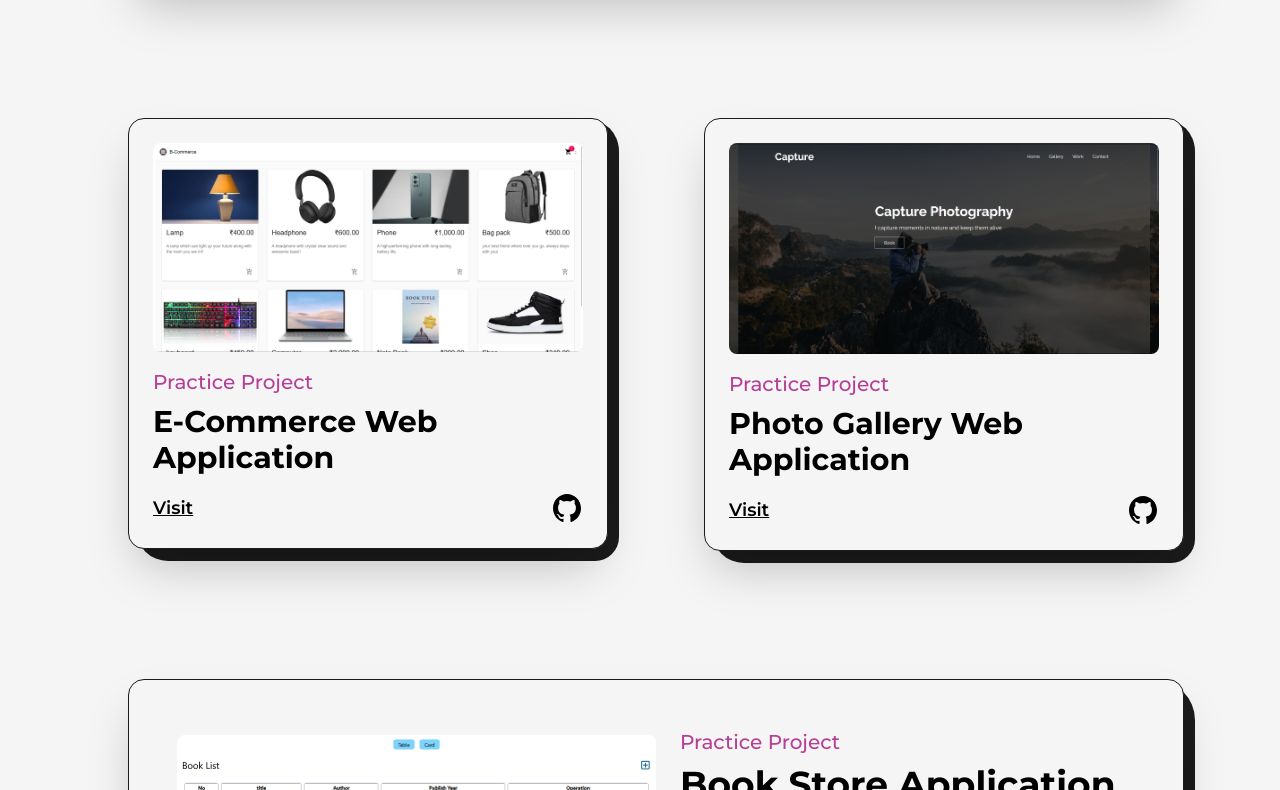
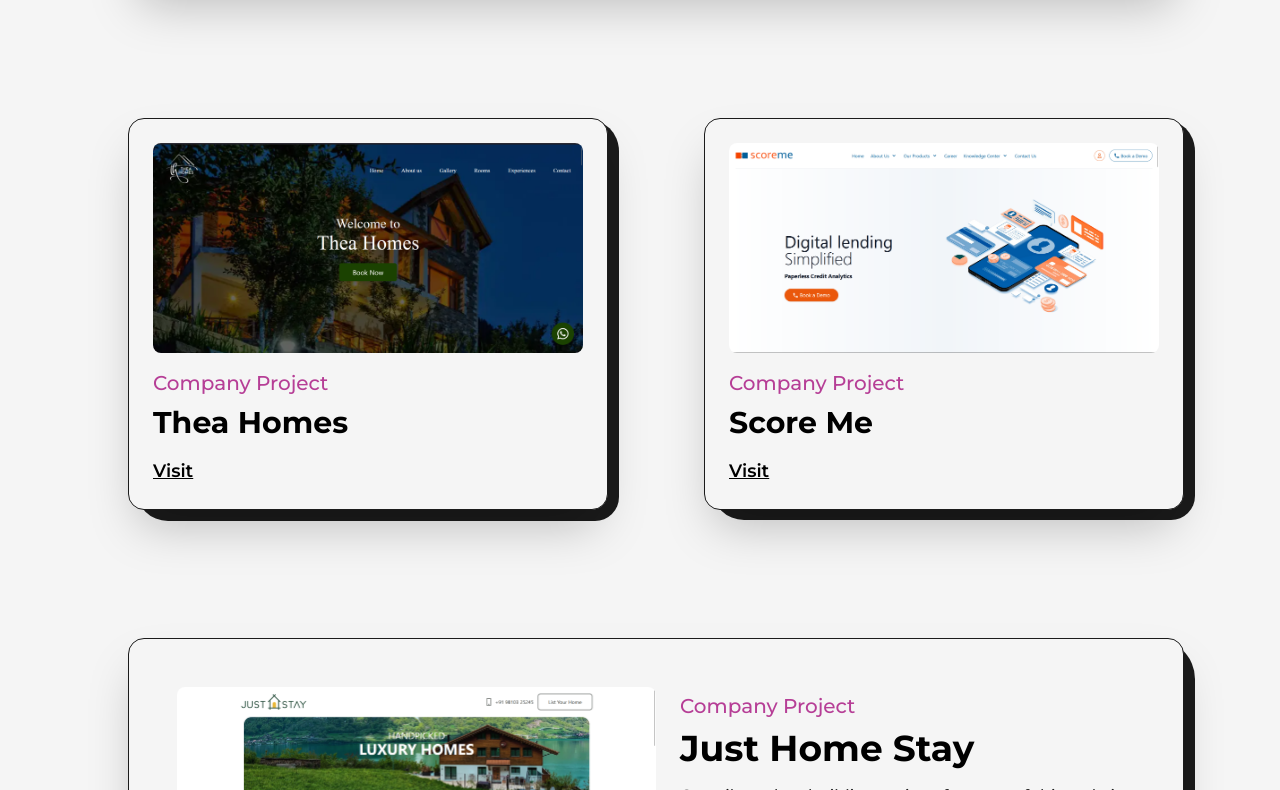
Before and after one commit to Vishal-sarkar/My-Portfolio, a Next.js app: page /projects in a window 1280 px wide. Shown: the part 870-1660 px from the top of the page. Built offline with nearby package versions, Linux system fonts and the light colour scheme.

Commit message:
16th commit

```diff
--- a/src/components/Education.js
+++ b/src/components/Education.js
@@ -54,7 +54,7 @@
                         info="Relevant courses included Operating Systems, Data Structures, Analysis Of Algorithms, Artificial Intelligence, Machine Learning, Networking, Databases" />
 
                     <Details
-                        type="Introduction to Quantum Computing with IBM Quantum"
+                        type="Introduction to Quantum Computing with IBM Quantum (Sponsores by IBM Quantum)"
                         time="2020-2021"
                         place="The coding school,3940 laurel canyon blvd. Ste 153 los angeles, CA 91604"
                         info="introductory linear algebra, coding with Qiskit, quantum mechanics, quantum algorithms, python , quantum applications and more." />
--- a/src/components/HireMe.js
+++ b/src/components/HireMe.js
@@ -7,11 +7,16 @@
 
 const HireMe = () => {
     return (
-        <div className='fixed left-4 bottom-4 flex items-center justify-center overflow-hidden md:right-8 sm:right-0 md:left-auto md:top-0 md:bottom-auto md:absolute'>
+        <div className='fixed left-4 bottom-4 flex items-center justify-center overflow-hidden md:right-8 sm:right-0 md:left-auto md:top-0 md:bottom-auto md:absolute z-10'>
             <div className='w-48 h-auto flex items-center justify-center relative md:w-28'>
+
+
                 <CircularText className={"fill-black animate-spin-slow dark:fill-light"} />
+
+
                 <MotionLink
                 href="mailto:vishalsarkar852@gmail.com"
+
                 className='flex items-center justify-center absolute left-1/2 top-1/2 -translate-x-1/2 -translate-y-1/2 bg-dark text-light shadow-md border border-solid border-dark w-20 h-20 rounded-full font-semibold hover:bg-light hover:text-dark
 
                 hover:border-dark dark:bg-light dark:text-dark hover:dark:bg-dark hover:dark:text-light hover:dark:border-light md:w-12 md:h-12 md:text-[10px] '
--- a/src/pages/projects.js
+++ b/src/pages/projects.js
@@ -62,13 +62,13 @@
           {summery}
         </p>
         <div className="mt-2 flex items-center">
-          <Link
+          {github && (<Link
             href={github}
             target="_blank"
             className="w-10 dark:bg-dark dark:text-light"
           >
             <GithubIcon />
-          </Link>
+          </Link>)}
           <Link
             href={link}
             target="_blank"
@@ -121,13 +121,13 @@
             Visit
           </Link>
 
-          <Link
+          {github && <Link
             href={github}
             target="_blank"
             className="w-8 dark:bg-dark dark:text-light md:w-6"
           >
             <GithubIcon />{" "}
-          </Link>
+          </Link>}
         </div>
       </div>
     </article>
@@ -160,6 +160,45 @@
                 type="Practice Project"
               />
             </div>
+
+            <div className="col-span-6 sm:col-span-12">
+              <Project
+                title="Thea Homes"
+                img={project14}
+                link="https://theahomesmanali.com/"
+                github=""
+                type="Company Project"
+              />
+            </div>
+            <div className="col-span-6 sm:col-span-12">
+              <Project
+                title="Score Me"
+                img={project15}
+                link="https://scoreme.in/"
+                github=""
+                type="Company Project"
+              />
+            </div>
+            <div className="col-span-12">
+              <FeaturedProject
+                title="Just Home Stay"
+                img={project13}
+                summery="Contributed on building various features of this website like search functionality for mobile and build an admin panel for it to edit, add and update data in the website."
+                link="https://justhomestay.in/"
+                github=""
+                type="Company Project"
+              />
+            </div>
+            {/* <div className="col-span-12">
+              <FeaturedProject
+                title="Admin Panel"
+                img={project17}
+                summery=""
+                link="https://scoreme.in/management/dashboard"
+                github=""
+                type="Company Project"
+              />
+            </div> */}
             <div className="col-span-6 sm:col-span-12">
               <Project
                 title="E-Commerce Web Application"
```
